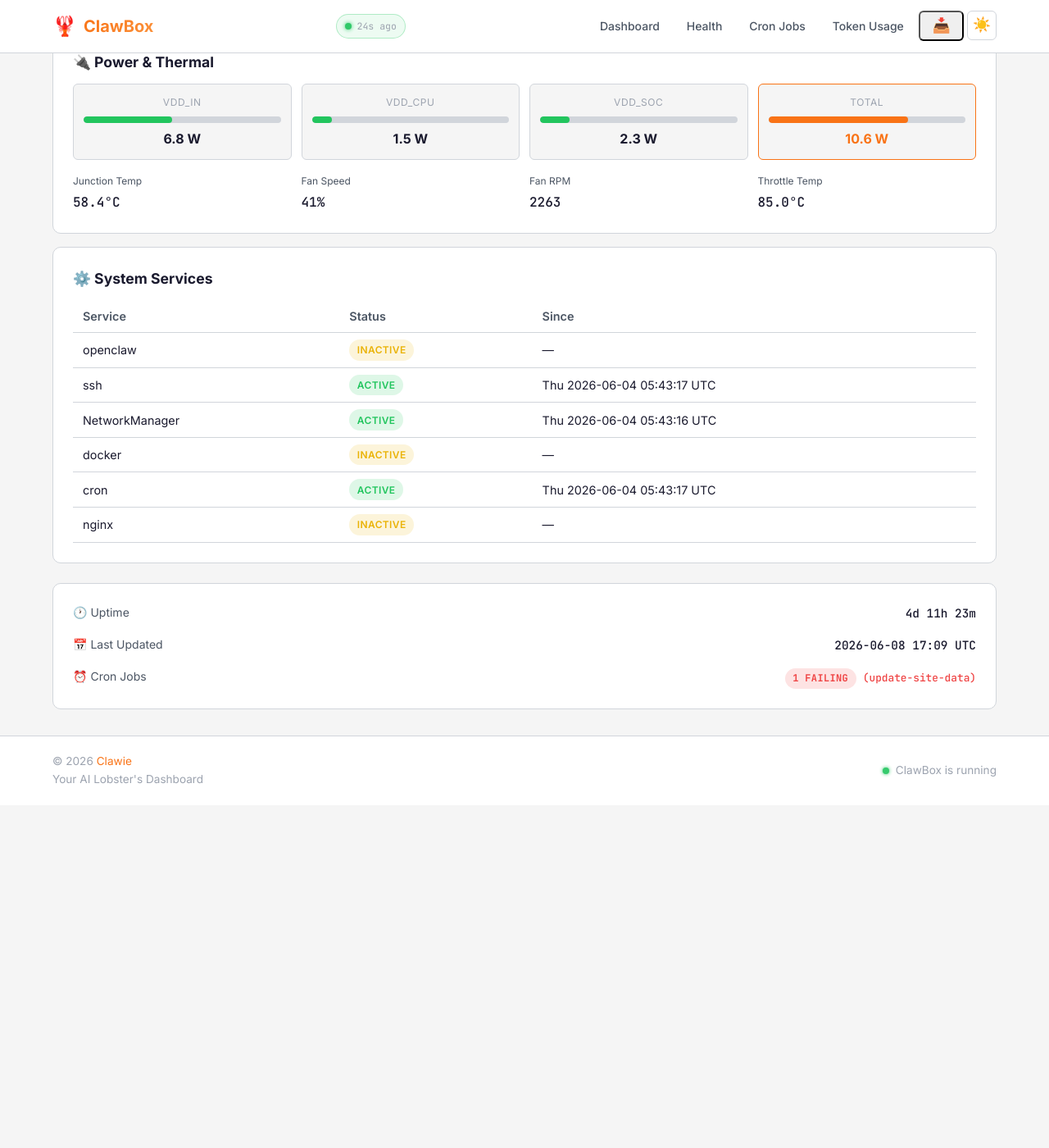
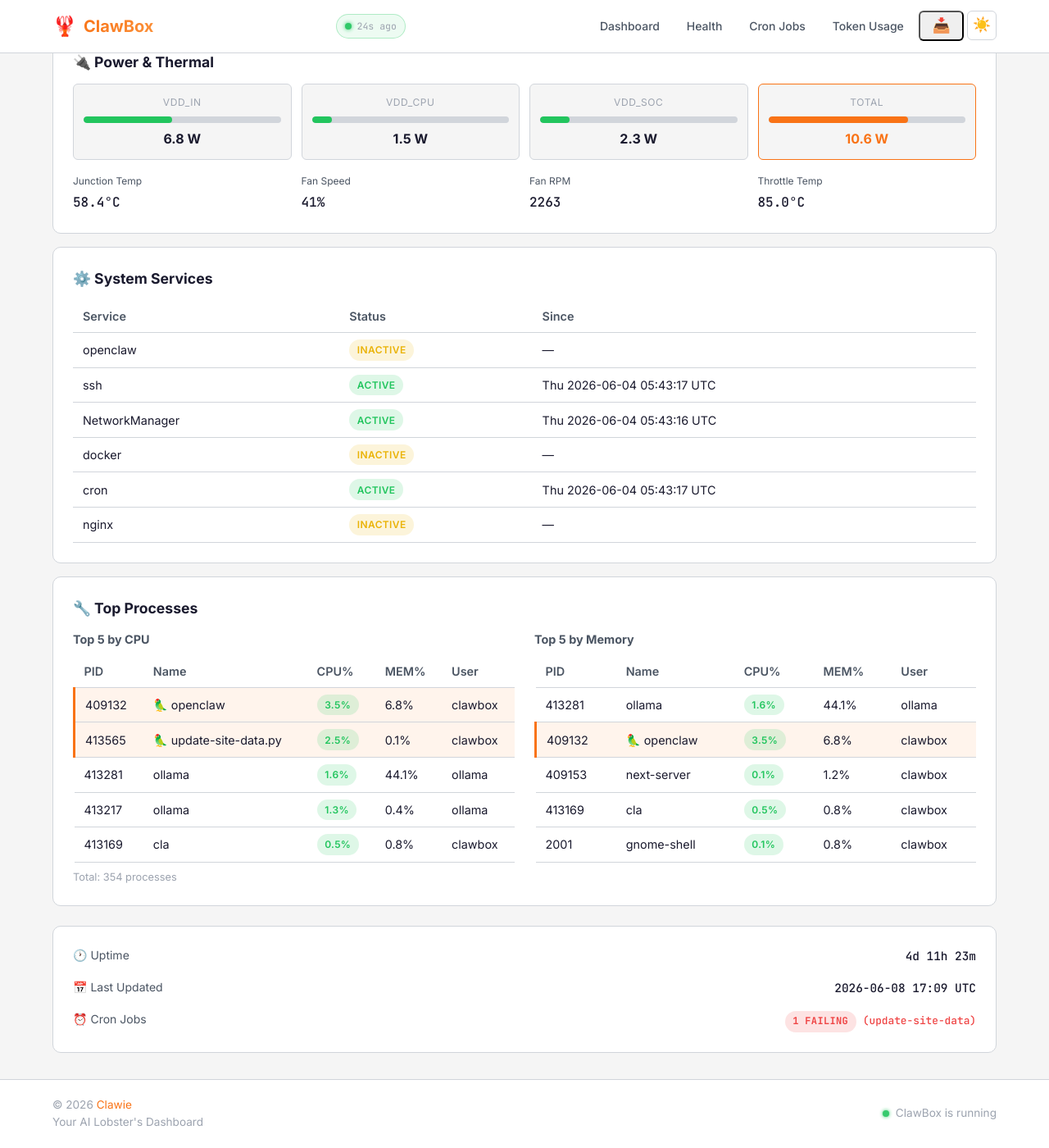
Before and after one commit to pvyver/ClawBox, a Jekyll site: the page built from health.md, in a window 1280 px wide and 1400 px high, scrolled down 928 px. Shown: the whole window at 82% size. Built offline with Jekyll 4.4.1, drawn with Linux system fonts in a browser that asks for light colours; before the commit the page ends 1910 px from its top, so only the background shows below that.

Commit message:
feat: active processes monitor - top CPU/mem consumers on dashboard (#12)
Adds a Top Processes card to the dashboard and health page showing
top 5 processes by CPU% and memory%, with severity badges and
OpenClaw process highlighting.

Backend:
- collect_processes() function parsing ps aux output
- Severity levels: ok / warning (>30% cpu) / critical (>50% cpu)
- OpenClaw processes marked with is_claw flag
- Integrates into collect_system_stats() data output

Frontend (health.md):
- Two-column layout: Top 5 by CPU / Top 5 by Memory
- Badge-colored CPU% columns (badge-ok/-warn/-critical)
- Orange accent for claw processes
- Dynamic JS refresh in health.js

Frontend (index.md):
- Compact processes card in dashboard grid
- Shows top CPU process name + %, top MEM + %, total count
- Dynamic JS refresh in dashboard.js

CSS:
- .badge-critical class for severe CPU consumers
- .claw-row class for OpenClaw process highlighting

```diff
--- a/assets/css/style.css
+++ b/assets/css/style.css
@@ -277,6 +277,15 @@ img { max-width: 100%; height: auto; }
 .badge-ok    { background: rgba(34, 197, 94, 0.15);  color: var(--success); }
 .badge-warn  { background: rgba(234, 179, 8, 0.15);  color: var(--warning); }
 .badge-err   { background: rgba(239, 68, 68, 0.15);  color: var(--danger); }
+.badge-critical { background: rgba(239, 68, 68, 0.2);  color: var(--danger); border: 1px solid rgba(239, 68, 68, 0.3); }
+
+/* Claw process row highlight */
+.claw-row {
+  background: rgba(249, 115, 22, 0.08);
+}
+.claw-row td:first-child {
+  border-left: 3px solid var(--accent);
+}
 
 /* Card warn state (failing cron jobs) */
 .card-warn {
--- a/assets/js/health.js
+++ b/assets/js/health.js
@@ -179,6 +179,43 @@
       }
     }
 
+    // ── Top Processes ──
+    var procs = data.processes || {};
+    var procTable = document.getElementById('processes-table');
+    if (procTable) {
+      var byCpu = procs.by_cpu || [];
+      var byMem = procs.by_mem || [];
+      var total = procs.total_processes || 0;
+
+      function procRowHtml(p) {
+        var sev = p.severity || 'ok';
+        var clawIcon = p.is_claw ? '🦜 ' : '';
+        var rowClass = p.is_claw ? ' class="claw-row"' : '';
+        return '<tr' + rowClass + '><td>' + p.pid + '</td><td>' + clawIcon + (p.name || '?') + '</td>'
+          + '<td><span class="badge badge-' + sev + '">' + (p.cpu_percent || 0) + '%</span></td>'
+          + '<td>' + (p.mem_percent || 0) + '%</td>'
+          + '<td>' + (p.user || '?') + '</td></tr>';
+      }
+
+      var html = '';
+      if (byCpu.length > 0) {
+        html += '<div style="display: grid; grid-template-columns: 1fr 1fr; gap: 1.5rem;">';
+        html += '<div><h3 style="font-size: 0.9rem; margin-bottom: 0.5rem; color: var(--text-secondary);">Top 5 by CPU</h3>';
+        html += '<table class="services-table" style="width: 100%;"><thead><tr><th>PID</th><th>Name</th><th>CPU%</th><th>MEM%</th><th>User</th></tr></thead><tbody>';
+        for (var pi = 0; pi < byCpu.length; pi++) html += procRowHtml(byCpu[pi]);
+        html += '</tbody></table></div>';
+        html += '<div><h3 style="font-size: 0.9rem; margin-bottom: 0.5rem; color: var(--text-secondary);">Top 5 by Memory</h3>';
+        html += '<table class="services-table" style="width: 100%;"><thead><tr><th>PID</th><th>Name</th><th>CPU%</th><th>MEM%</th><th>User</th></tr></thead><tbody>';
+        for (var pi = 0; pi < byMem.length; pi++) html += procRowHtml(byMem[pi]);
+        html += '</tbody></table></div>';
+        html += '</div>';
+        html += '<p style="color: var(--text-muted); font-size: 0.8rem; margin-top: 0.5rem;">Total: ' + total + ' processes</p>';
+      } else {
+        html = '<p style="color: var(--text-muted); font-size: 0.9rem;">No process data available yet.</p>';
+      }
+      procTable.innerHTML = html;
+    }
+
     // ── Uptime / timestamp ──
     if (up.display) setText('uptime-display', up.display);
     if (data.timestamp) {
--- a/health.md
+++ b/health.md
@@ -214,6 +214,59 @@ permalink: /health/
   </div>
 </div>
 
+{% comment %} ── Top Processes section ── {% endcomment %}
+{% assign procs = h.processes | default: nil %}
+<div id="processes-section" style="background: var(--bg-card); border: 1px solid var(--border); border-radius: var(--radius-md); padding: 1.5rem; margin-top: 1rem;">
+  <h2 style="font-size: 1.1rem; margin-bottom: 0.75rem;">🔧 Top Processes</h2>
+  <div id="processes-table">
+    {% if procs and procs.by_cpu.size > 0 %}
+    <div style="display: grid; grid-template-columns: 1fr 1fr; gap: 1.5rem;">
+      <div>
+        <h3 style="font-size: 0.9rem; margin-bottom: 0.5rem; color: var(--text-secondary);">Top 5 by CPU</h3>
+        <table class="services-table" style="width: 100%;">
+          <thead><tr><th>PID</th><th>Name</th><th>CPU%</th><th>MEM%</th><th>User</th></tr></thead>
+          <tbody>
+          {% for p in procs.by_cpu %}
+          {% assign sev = p.severity | default: "ok" %}
+          {% capture row_class %}{% if p.is_claw %}claw-row{% endif %}{% endcapture %}
+          <tr class="{{ row_class }}">
+            <td>{{ p.pid }}</td>
+            <td>{% if p.is_claw %}🦜 {% endif %}{{ p.name }}</td>
+            <td><span class="badge badge-{{ sev }}">{{ p.cpu_percent }}%</span></td>
+            <td>{{ p.mem_percent }}%</td>
+            <td>{{ p.user }}</td>
+          </tr>
+          {% endfor %}
+          </tbody>
+        </table>
+      </div>
+      <div>
+        <h3 style="font-size: 0.9rem; margin-bottom: 0.5rem; color: var(--text-secondary);">Top 5 by Memory</h3>
+        <table class="services-table" style="width: 100%;">
+          <thead><tr><th>PID</th><th>Name</th><th>CPU%</th><th>MEM%</th><th>User</th></tr></thead>
+          <tbody>
+          {% for p in procs.by_mem %}
+          {% assign sev = p.severity | default: "ok" %}
+          {% capture row_class %}{% if p.is_claw %}claw-row{% endif %}{% endcapture %}
+          <tr class="{{ row_class }}">
+            <td>{{ p.pid }}</td>
+            <td>{% if p.is_claw %}🦜 {% endif %}{{ p.name }}</td>
+            <td><span class="badge badge-{{ sev }}">{{ p.cpu_percent }}%</span></td>
+            <td>{{ p.mem_percent }}%</td>
+            <td>{{ p.user }}</td>
+          </tr>
+          {% endfor %}
+          </tbody>
+        </table>
+      </div>
+    </div>
+    <p style="color: var(--text-muted); font-size: 0.8rem; margin-top: 0.5rem;">Total: {{ procs.total_processes }} processes</p>
+    {% else %}
+    <p style="color: var(--text-muted); font-size: 0.9rem;">No process data available yet.</p>
+    {% endif %}
+  </div>
+</div>
+
 <div style="margin-top: 1.5rem; background: var(--bg-card); border: 1px solid var(--border); border-radius: var(--radius-md); padding: 1rem 1.5rem;">
   <div class="stat-row" style="border: none;">
     <span class="stat-label">🕐 Uptime</span>
```
Also changed, not shown: assets/js/dashboard.js (+21 -1 lines), index.md (+22 -1 lines), scripts/update-site-data.py (+63 -0 lines).
